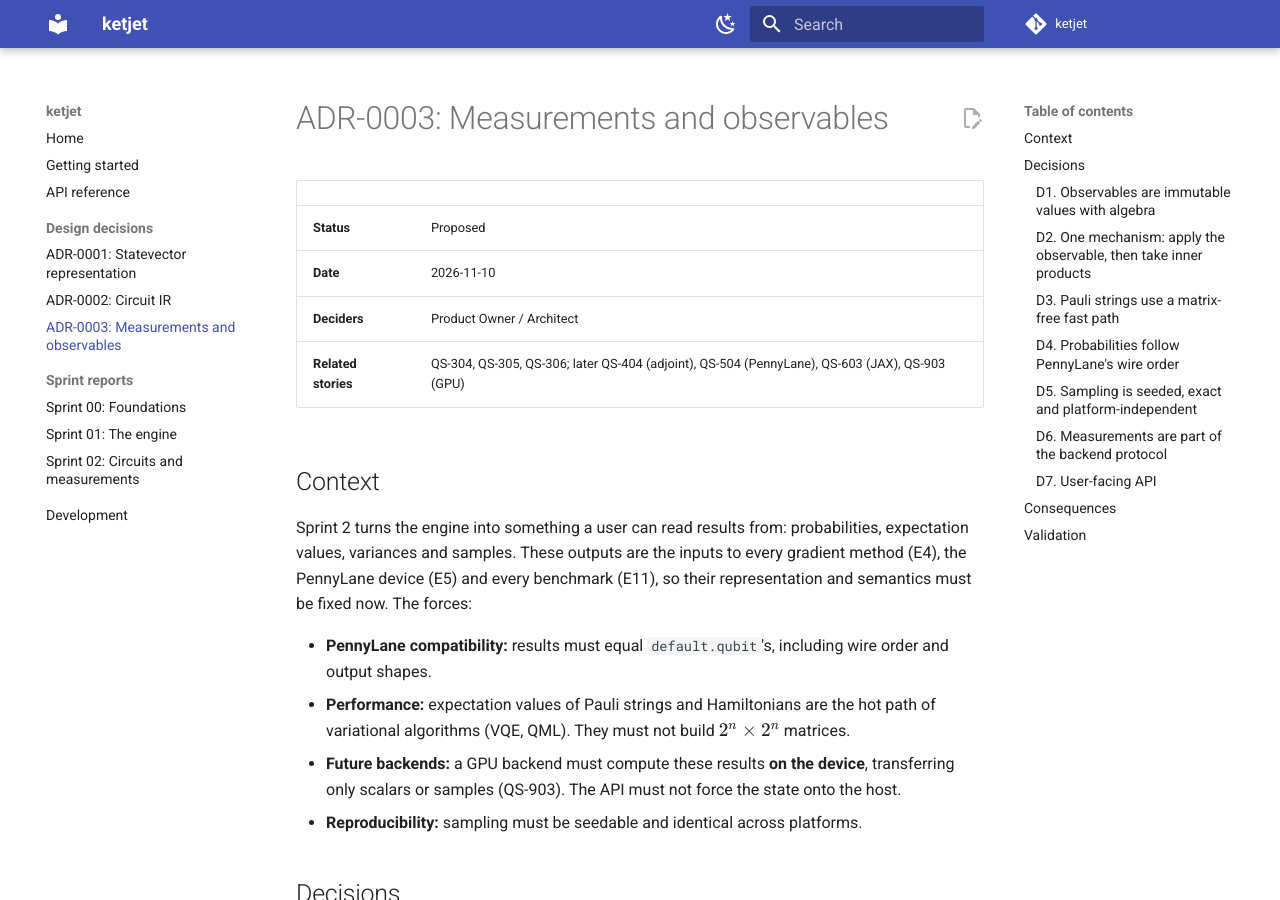
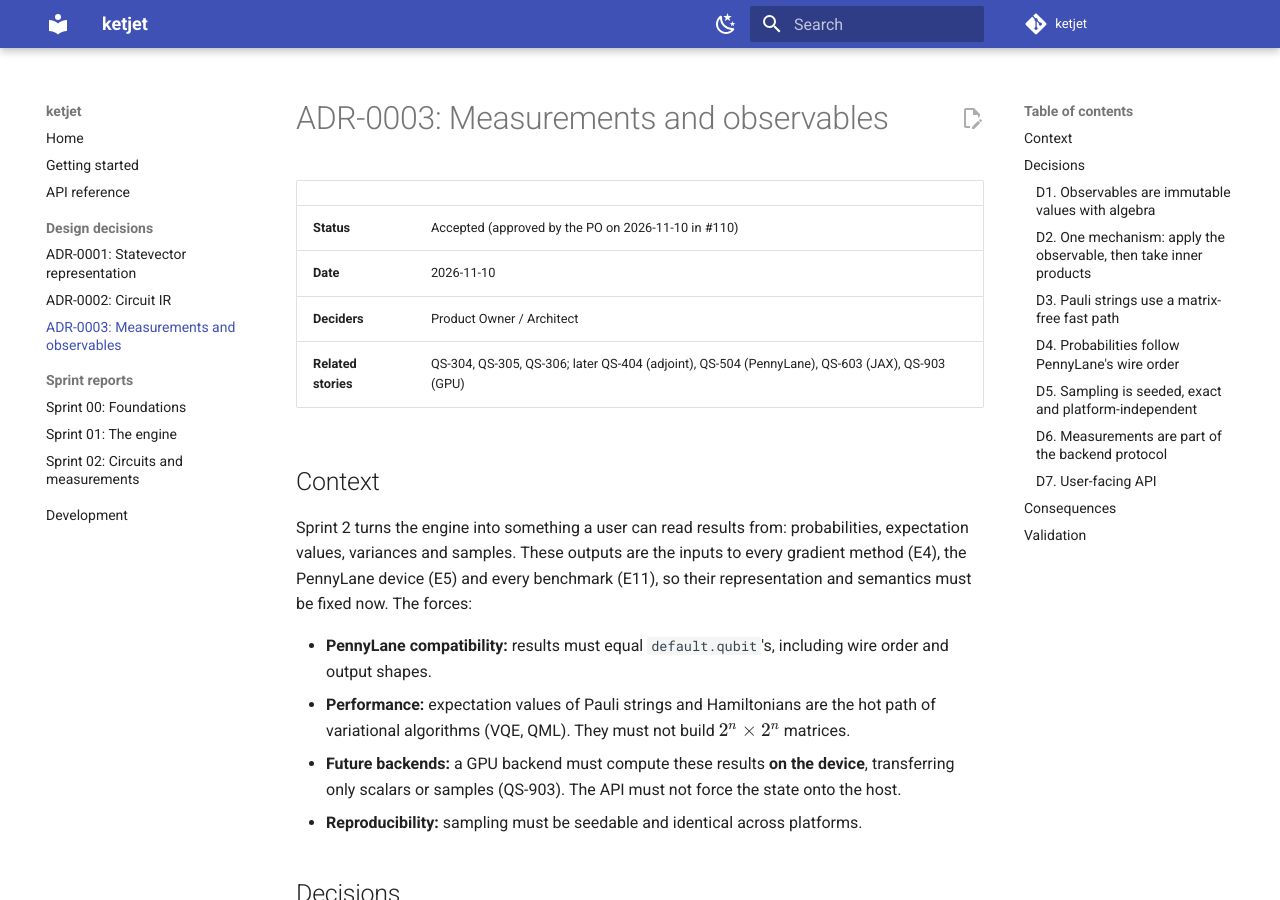
Before and after one commit to hasanahmed77/high-performance-differentiable-quantum-simulator, an MkDocs documentation site: the page built from docs/adr/0003-measurements-and-observables.md, in a window 1280 px wide and 900 px high. Built offline with MkDocs 1.6.1 and Material for MkDocs 9.7.7, drawn with Linux system fonts in a browser that asks for light colours; nearby versions of some CDN libraries; comment, search, counter and statistics services are not loaded.

Commit message:
docs: accept ADR-0003
Approved by the Product Owner in #110.

Co-Authored-By: Claude Opus 5.5 <noreply@anthropic.com>

```diff
--- a/docs/adr/0003-measurements-and-observables.md
+++ b/docs/adr/0003-measurements-and-observables.md
@@ -2,7 +2,7 @@
 
 | | |
 |---|---|
-| **Status** | Proposed |
+| **Status** | Accepted (approved by the PO on 2026-11-10 in #110) |
 | **Date** | 2026-11-10 |
 | **Deciders** | Product Owner / Architect |
 | **Related stories** | QS-304, QS-305, QS-306; later QS-404 (adjoint), QS-504 (PennyLane), QS-603 (JAX), QS-903 (GPU) |
```
Also changed, not shown: docs/sprints/sprint-02.md (+1 -1 lines).
